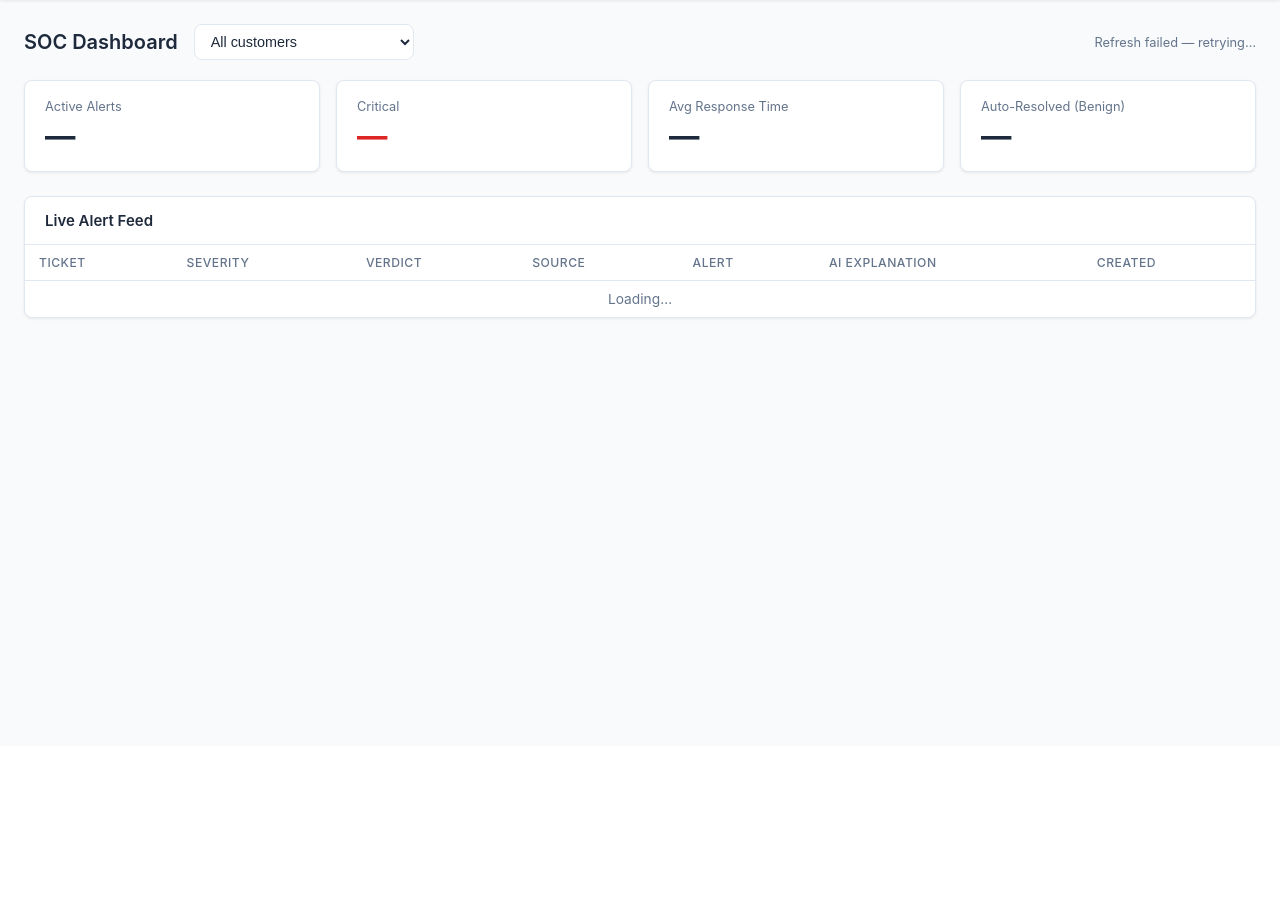
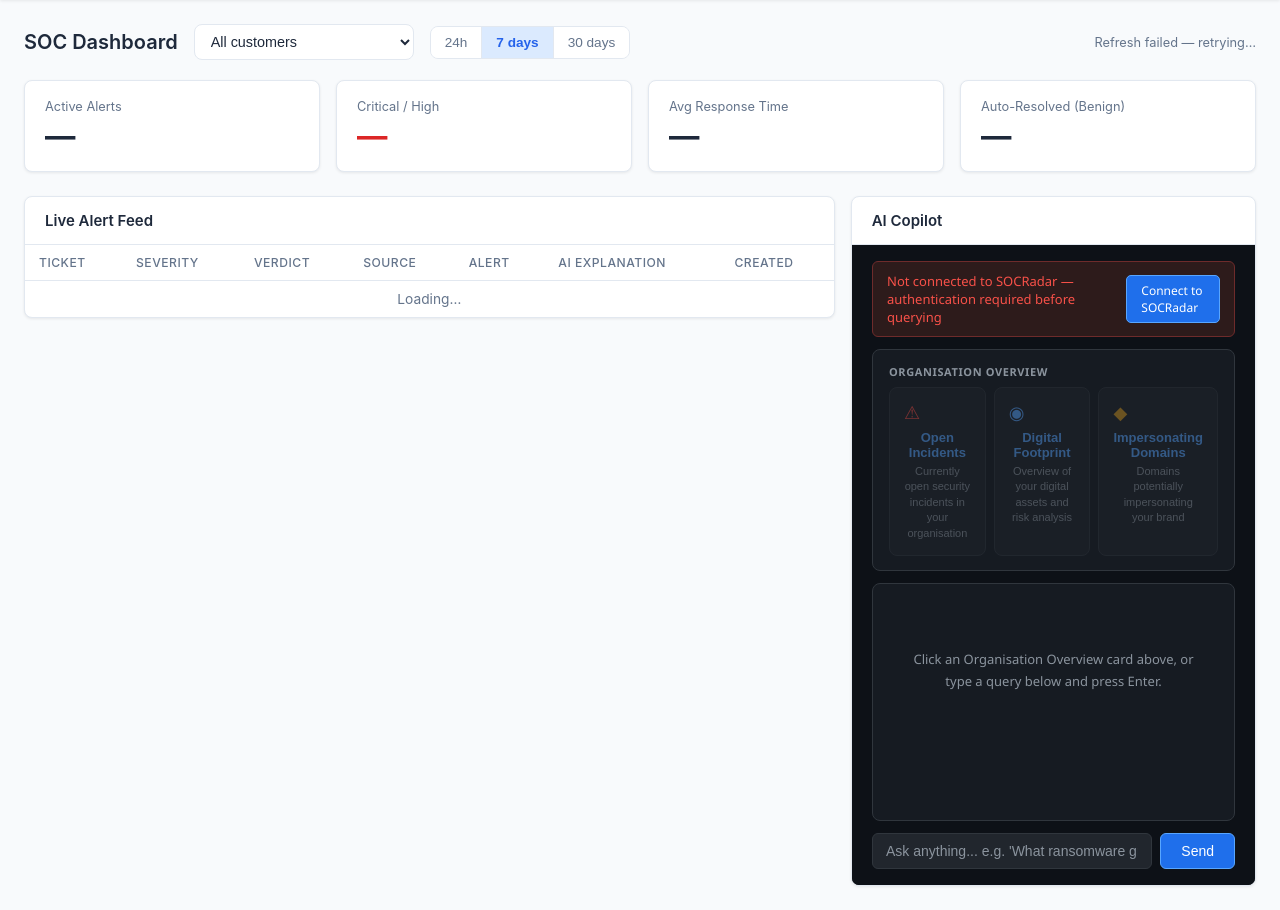
Before and after one commit to eugenechia/soc-platform, a Flask app: template templates/dashboard.html in a window 1280 px wide. Shown: the part 54-964 px from the top of the page. Before the commit the page ends 374 px from the top, so only its background shows below. Run offline with Flask 3, Linux system fonts and the light colour scheme; the template is opened without the code that fills it, so the values that code supplies are empty; the visitor is signed in with stand-in values (Sample User, id 1); some libraries are stand-ins or nearby versions.

Commit message:
L2 dashboard Stage 3: embedded AI copilot chat + metric refinements
- Chat panel: dashboard embeds /investigate/?embed=1 in a side panel
  (stacks below the feed on narrow screens). embed=1 hides investigate's
  own page header and makes the SOCRadar connect link break out of the
  iframe (target=_top) so the OAuth flow isn't framed. Normal
  /investigate/ is byte-identical.
- Critical card now counts Critical AND High (incl. Sev-0/Sev-1), per
  user decision; label updated to "Critical / High"
- Metrics window selectable 24h / 7 days / 30 days (validated server-side,
  invalid values fall back to 7)
- Tests extended: Critical+High counting, window narrowing/widening (30 total)

Co-Authored-By: Claude Fable 5 <noreply@anthropic.com>

```diff
--- a/routes/investigate.py
+++ b/routes/investigate.py
@@ -72,7 +72,10 @@ PROMPT_TEMPLATES = {
 @investigate_bp.route("/")
 @require_login
 def index():
-    return render_template("investigate.html", user=session.get("user", {}))
+    # embed=1: rendered inside the L2 dashboard's chat panel iframe — the
+    # template hides its own page header (the dashboard provides the chrome).
+    return render_template("investigate.html", user=session.get("user", {}),
+                           embed=request.args.get("embed") == "1")
 
 
 # ── Query endpoints ─────────────────────────────────────────────────────────────
--- a/templates/dashboard.html
+++ b/templates/dashboard.html
@@ -24,6 +24,60 @@
     margin-left: auto;
     font-size: 0.8rem;
     color: var(--text-muted);
+  }
+
+  /* Metrics window segmented control */
+  .window-toggle {
+    display: inline-flex;
+    border: 1px solid var(--border);
+    border-radius: var(--radius);
+    overflow: hidden;
+  }
+  .window-toggle button {
+    padding: 8px 14px;
+    border: none;
+    background: var(--bg-surface);
+    color: var(--text-muted);
+    font-size: 0.85rem;
+    cursor: pointer;
+  }
+  .window-toggle button + button { border-left: 1px solid var(--border); }
+  .window-toggle button.active {
+    background: var(--accent-light);
+    color: var(--accent);
+    font-weight: 600;
+  }
+
+  /* Feed + chat side-by-side on wide screens, stacked on narrow */
+  .dash-main {
+    display: grid;
+    grid-template-columns: minmax(0, 1fr);
+    gap: 16px;
+    align-items: start;
+  }
+  @media (min-width: 1100px) {
+    .dash-main { grid-template-columns: minmax(0, 2fr) minmax(340px, 1fr); }
+  }
+  .chat-panel {
+    background: var(--bg-surface);
+    border: 1px solid var(--border);
+    border-radius: var(--radius);
+    box-shadow: var(--shadow);
+    overflow: hidden;
+    display: flex;
+    flex-direction: column;
+  }
+  .chat-panel .panel-head {
+    padding: 14px 20px;
+    border-bottom: 1px solid var(--border);
+    font-weight: 600;
+  }
+  .chat-panel iframe {
+    border: none;
+    width: 100%;
+    height: 640px;
+    display: block;
+    background: transparent;
   }
 
   /* Metric cards */
@@ -142,16 +196,22 @@
     <option value="{{ c.id }}">{{ c.name }}</option>
     {% endfor %}
   </select>
+  <div class="window-toggle" id="windowToggle" role="group" aria-label="Metrics window">
+    <button data-window="1">24h</button>
+    <button data-window="7" class="active">7 days</button>
+    <button data-window="30">30 days</button>
+  </div>
   <span class="dash-freshness" id="freshness"></span>
 </div>
 
 <div class="metric-row">
   <div class="metric-card"><div class="label">Active Alerts</div><div class="value" id="mActive">—</div></div>
-  <div class="metric-card"><div class="label">Critical</div><div class="value crit" id="mCritical">—</div></div>
+  <div class="metric-card"><div class="label">Critical / High</div><div class="value crit" id="mCritical">—</div></div>
   <div class="metric-card"><div class="label">Avg Response Time</div><div class="value" id="mResponse">—</div></div>
   <div class="metric-card"><div class="label">Auto-Resolved (Benign)</div><div class="value" id="mAuto">—</div></div>
 </div>
 
+<div class="dash-main">
   <div class="feed-panel">
     <div class="panel-head">Live Alert Feed</div>
     <div class="feed-scroll">
@@ -168,6 +228,12 @@
       </table>
     </div>
   </div>
+
+  <div class="chat-panel">
+    <div class="panel-head">AI Copilot</div>
+    <iframe src="/investigate/?embed=1" title="AI Copilot (Investigate)"></iframe>
+  </div>
+</div>
 {% endblock %}
 
 {% block scripts %}
@@ -176,6 +242,7 @@
   const JIRA_BASE = {{ jira_base | tojson }};
   const POLL_MS = 20000;
   const sel = document.getElementById('customerSelect');
+  let windowDays = 7;
 
   function esc(s) {
     return String(s ?? '').replace(/[&<>"']/g,
@@ -211,7 +278,7 @@
     const cid = encodeURIComponent(sel.value);
     try {
       const [mRes, fRes] = await Promise.all([
-        fetch(`/dashboard/api/metrics?customer_id=${cid}`),
+        fetch(`/dashboard/api/metrics?customer_id=${cid}&window=${windowDays}`),
         fetch(`/dashboard/api/feed?customer_id=${cid}`),
       ]);
       if (!mRes.ok || !fRes.ok) throw new Error('fetch failed');
@@ -250,6 +317,14 @@
   }
 
   sel.addEventListener('change', refresh);
+  document.getElementById('windowToggle').addEventListener('click', (e) => {
+    const btn = e.target.closest('button[data-window]');
+    if (!btn) return;
+    windowDays = parseInt(btn.dataset.window, 10);
+    document.querySelectorAll('#windowToggle button')
+      .forEach(b => b.classList.toggle('active', b === btn));
+    refresh();
+  });
   refresh();
   setInterval(refresh, POLL_MS);
 })();
--- a/templates/investigate.html
+++ b/templates/investigate.html
@@ -522,6 +522,14 @@
     }
     .btn-export-docx:disabled { opacity: 0.45; cursor: not-allowed; }
   </style>
+  {% if embed %}
+  <style>
+    /* Embedded in the L2 dashboard chat panel: the dashboard supplies the
+       page chrome, so hide this page's own header. Everything else
+       (SOCRadar connect status, prompts, chat) behaves identically. */
+    header { display: none; }
+  </style>
+  {% endif %}
 </head>
 <body>
 
@@ -552,7 +560,7 @@
   <!-- Auth banner — only shown when disconnected -->
   <div class="auth-banner" id="authBanner">
     <span>Not connected to SOCRadar — authentication required before querying</span>
-    <a class="btn-connect" href="/investigate/oauth/start">Connect to SOCRadar</a>
+    <a class="btn-connect" href="/investigate/oauth/start"{% if embed %} target="_top"{% endif %}>Connect to SOCRadar</a>
   </div>
 
   <!-- Organisation overview -->
--- a/tools/db.py
+++ b/tools/db.py
@@ -669,18 +669,25 @@ def touch_dashboard_ticket_after_action(ticket_key: str, **changed) -> None:
         )
 
 
-def load_dashboard_metrics(customer_id: str | None = None) -> dict:
-    """The four metric-card values, over the last N days (default 7):
+# Severity values that count toward the "Critical / High" card. Covers both
+# the standard tier names and the SCDM "Sev-N" convention (sev-0=Critical,
+# sev-1=High — see tools/jira_schema._DEFAULT_SEVERITY_MAP).
+_DASHBOARD_CRITICAL_SEVERITIES = ("critical", "sev-0", "high", "sev-1")
+
+
+def load_dashboard_metrics(customer_id: str | None = None,
+                           window_days: int | None = None) -> dict:
+    """The four metric-card values, over the last ``window_days`` days:
 
     - active:               tickets whose status is not terminal
-    - critical:             active tickets with severity Critical
+    - critical:             active tickets with Critical or High severity
     - avg_response_seconds: mean (first bot enrichment comment - created);
                             None when no ticket has an enrichment time yet
     - auto_resolved_pct:    Benign-Positive share of terminal tickets;
                             None when nothing is terminal yet
     """
     where = "created_at >= NOW() - make_interval(days => %s)"
-    params: list = [_DASHBOARD_METRICS_WINDOW_DAYS]
+    params: list = [window_days or _DASHBOARD_METRICS_WINDOW_DAYS]
     if customer_id:
         where += " AND customer_id = %s"
         params.append(customer_id)
@@ -689,7 +696,7 @@ def load_dashboard_metrics(customer_id: str | None = None) -> dict:
         SELECT
           COUNT(*) FILTER (WHERE LOWER(raw_status) NOT IN %s)      AS active,
           COUNT(*) FILTER (WHERE LOWER(raw_status) NOT IN %s
-                           AND LOWER(severity) = 'critical')       AS critical,
+                           AND LOWER(severity) IN %s)              AS critical,
           AVG(EXTRACT(EPOCH FROM (first_enrichment_at - created_at)))
             FILTER (WHERE first_enrichment_at IS NOT NULL
                     AND created_at IS NOT NULL)                    AS avg_response_seconds,
@@ -701,7 +708,10 @@ def load_dashboard_metrics(customer_id: str | None = None) -> dict:
     """
     terms = _DASHBOARD_TERMINAL_STATUSES or ("closed",)
     with _conn() as con:
-        row = con.execute(sql, (terms, terms, terms, terms, *params)).fetchone() or {}
+        row = con.execute(
+            sql,
+            (terms, terms, _DASHBOARD_CRITICAL_SEVERITIES, terms, terms, *params),
+        ).fetchone() or {}
 
     terminal = row.get("terminal") or 0
     avg_resp = row.get("avg_response_seconds")
```
Also changed, not shown: routes/dashboard.py (+8 -1 lines), tools/test_dashboard_db.py (+13 -3 lines). Lines whose indentation alone changed are shown as unchanged.
